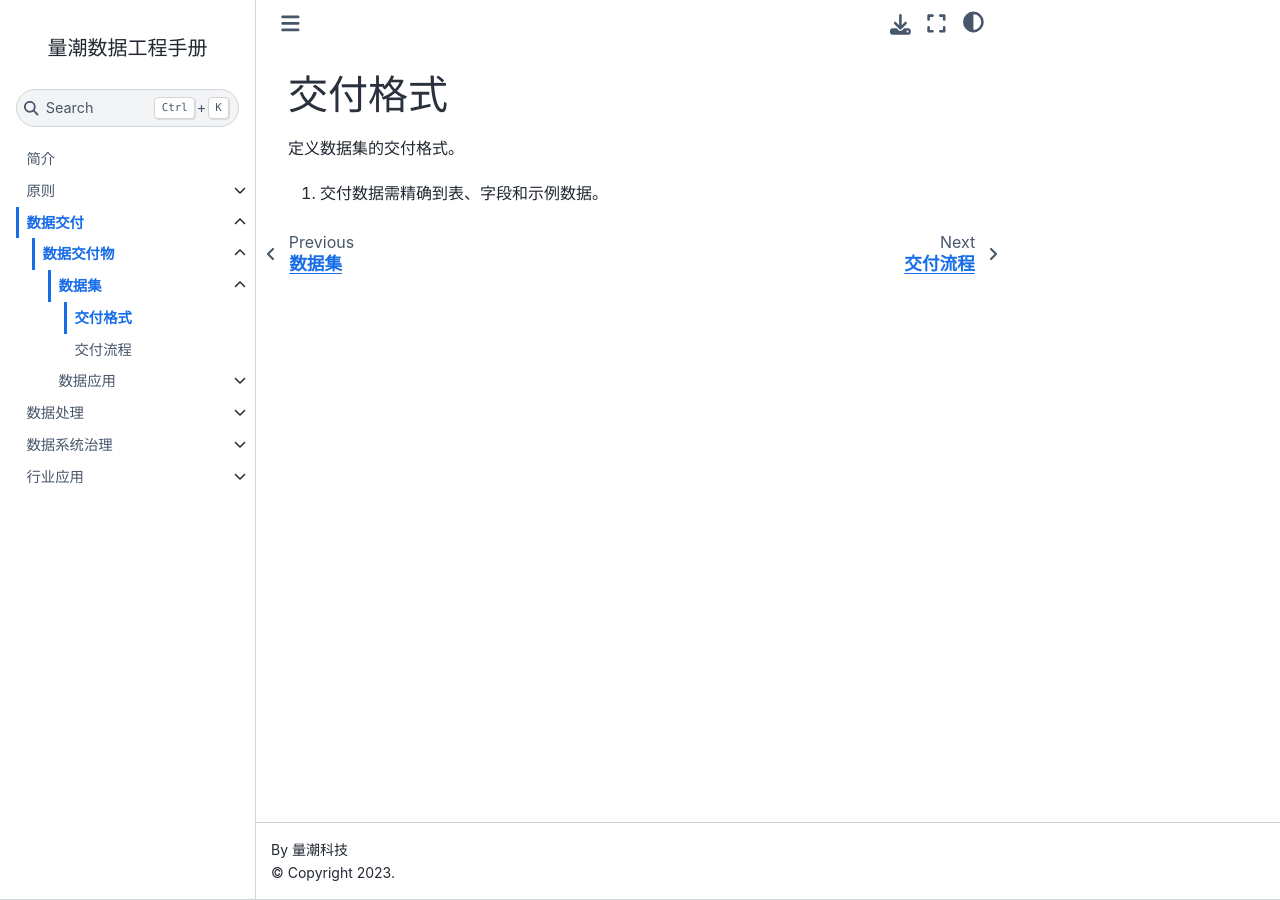
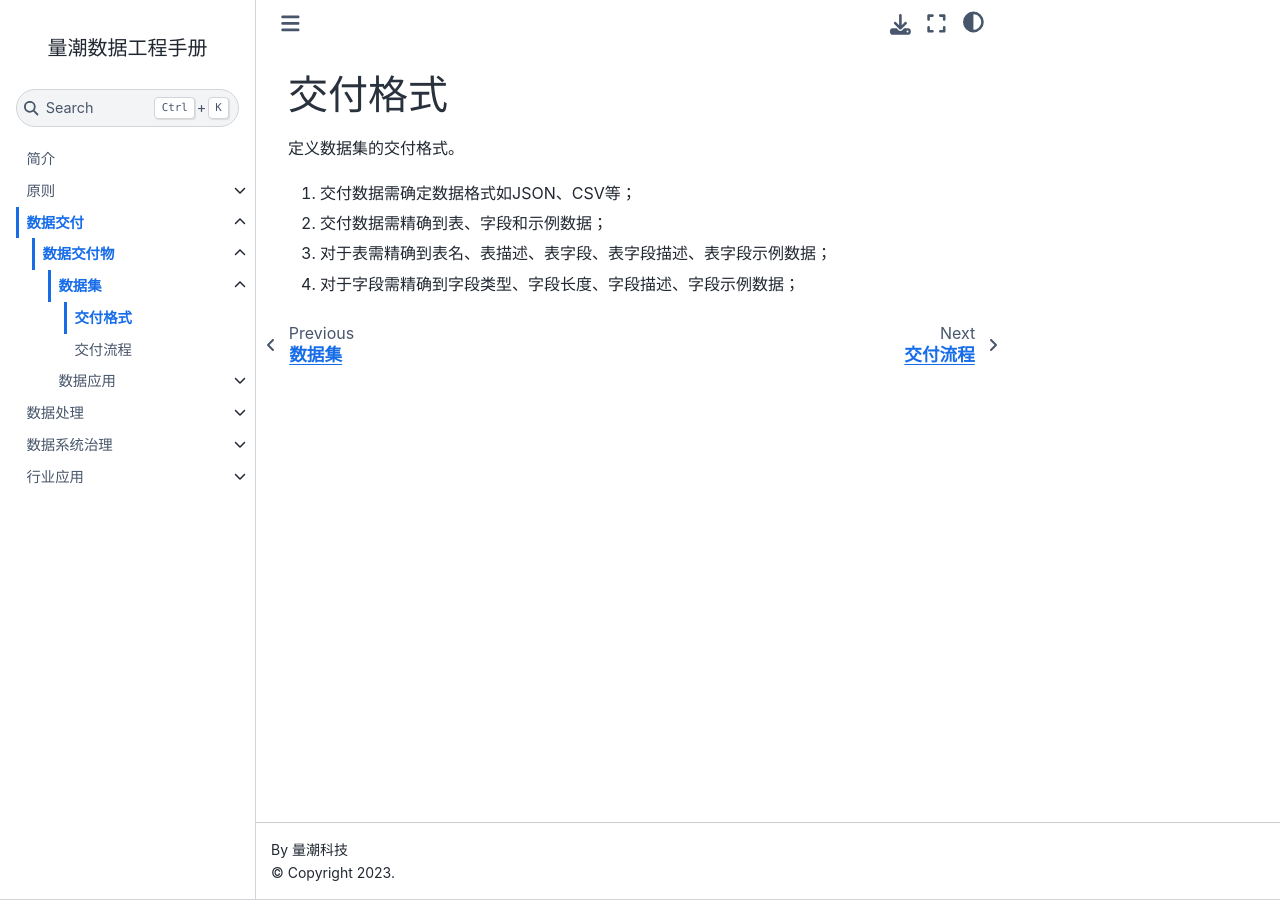
Before and after one commit to quanttide/quanttide-handbook-of-data-engineering, a Jupyter Book: the page built from delivering/deliveries/datasets/formats.md, in a window 1280 px wide. Built offline with Jupyter Book 1.0.4 settings and Sphinx 7.4.7 and the Sphinx Book theme 1.1.4, drawn with Linux system fonts in a browser that asks for light colours; pages that are not in the unit, such as notebooks, are missing from menus.

Commit message:
feat: 国家标准网站项目复盘内容整理

```diff
--- a/delivering/deliveries/datasets/formats.md
+++ b/delivering/deliveries/datasets/formats.md
@@ -2,4 +2,7 @@
 
 定义数据集的交付格式。
 
-1. 交付数据需精确到表、字段和示例数据。
+1. 交付数据需确定数据格式如JSON、CSV等；
+2. 交付数据需精确到表、字段和示例数据；
+3. 对于表需精确到表名、表描述、表字段、表字段描述、表字段示例数据；
+4. 对于字段需精确到字段类型、字段长度、字段描述、字段示例数据；
```
Also changed, not shown: handling/collecting/scraping/scheduling.md (+1 -0 lines).
